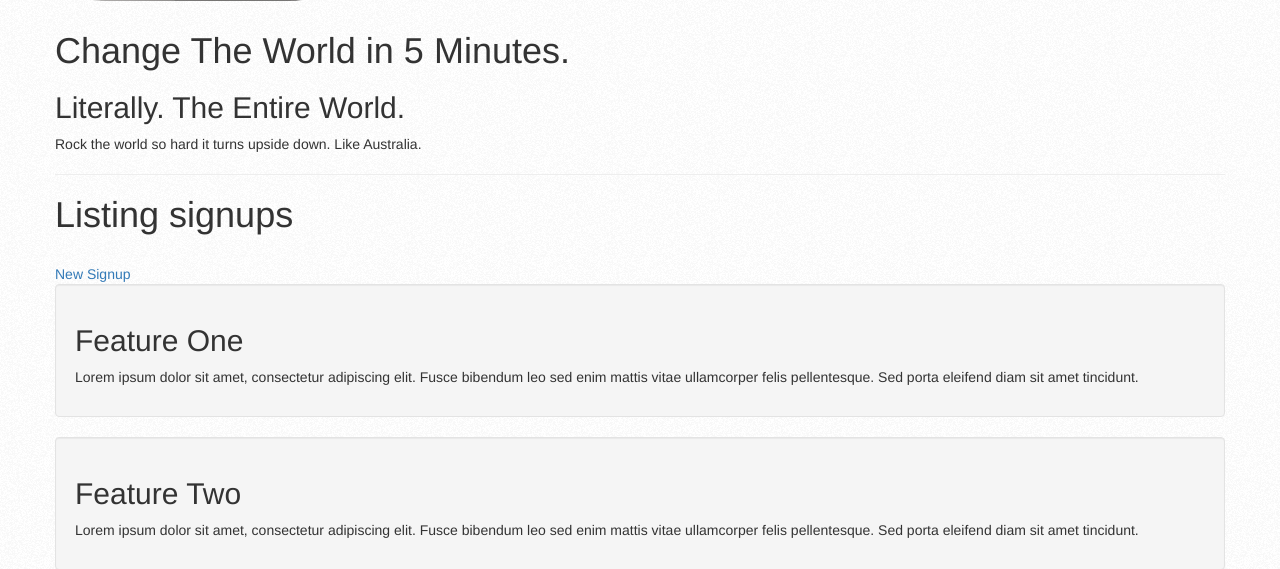
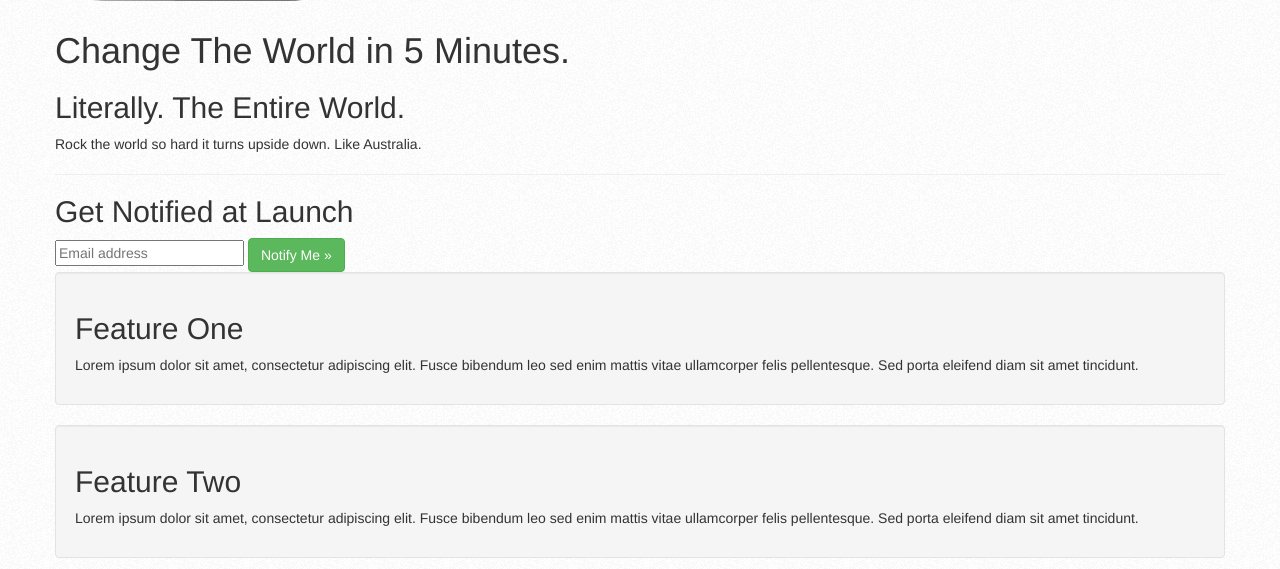
Before and after one commit to robbfitzsimmons/kinsai_launch, a Rails app: page / in a window 1280 px wide. Shown: the part 573-1142 px from the top of the page. Run offline with Rails 7, Linux system fonts and the light colour scheme; data that the repository does not hold is empty; style sheets or scripts are compiled from the project's sources; some libraries are stand-ins or nearby versions.

Commit message:
Error handling for MailChimp API & Security
 * Basic security (deleted/disabled actions for now)
 * MailChimp subscribe no longer requires double opt-in
 * Switched to PostgeSQL for Heroku deployment

```diff
--- a/app/controllers/signups_controller.rb
+++ b/app/controllers/signups_controller.rb
@@ -2,23 +2,28 @@ class SignupsController < ApplicationController
   # GET /signups
   # GET /signups.json
   def index
-    @signups = Signup.all
+    redirect_to root_url
 
-    respond_to do |format|
-      format.html # index.html.erb
-      format.json { render json: @signups }
-    end
+    # @signups = Signup.all
+
+    # respond_to do |format|
+    #   # format.html # index.html.erb
+    #   format.html { render text: 'No list yet :)' }
+    #   format.json { render json: @signups }
+    # end
   end
 
   # GET /signups/1
   # GET /signups/1.json
   def show
-    @signup = Signup.find(params[:id])
+    redirect_to root_url
 
-    respond_to do |format|
-      format.html # show.html.erb
-      format.json { render json: @signup }
-    end
+    # @signup = Signup.find(params[:id])
+
+    # respond_to do |format|
+    #   format.html # show.html.erb
+    #   # format.json { render json: @signup }
+    # end
   end
 
   # GET /signups/new
@@ -36,18 +41,27 @@ class SignupsController < ApplicationController
   # POST /signups.json
   def create
     @signup = Signup.new(params[:signup])
+    @signup.status = Signup::STATUS_NEW
 
     respond_to do |format|
       if @signup.save
 
-        h = Hominid::API.new(Settings.mailchimp_api_key, {:secure => true, :timeout => 60})
-        h.list_subscribe(Settings.mailchimp_list_id, @signup.email)
+        # Handle any MailChimp errors
+        begin
+          h = Hominid::API.new(Settings.mailchimp_api_key, {:secure => true, :timeout => 60})
+          h.list_subscribe(Settings.mailchimp_list_id, @signup.email, {}, 'html', false)
+        rescue Hominid::APIError => e
+          @signup.delete # Don't save the record on error - it wasn't subscribed to the MailChimp list
+          @signup.errors.add(:email, 'MailChimp API Error: ' + e.message)
+        end
+      end
 
-        format.html { redirect_to @signup, notice: Settings.app.signup_success_notice }
-        format.json { render json: @signup, status: :created, location: @signup }
-      else
+      if @signup.errors.any?
         format.html { render action: "new" }
         format.json { render json: @signup.errors, status: :unprocessable_entity }
+      else
+        format.html { redirect_to root_url, notice: Settings.app.signup_success_notice }
+        format.json { render json: @signup, status: :created, location: @signup }
       end
     end
   end
--- a/app/models/signup.rb
+++ b/app/models/signup.rb
@@ -1,3 +1,9 @@
 class Signup < ActiveRecord::Base
+  # Constants
+  STATUS_NEW = 0
+  STATUS_SUBSCRIBED = 1
+  STATUS_INVITED = 2
+
+  # Validations
   validates :email, presence: true, email: true, uniqueness: true
 end
--- a/app/views/signups/show.html.erb
+++ b/app/views/signups/show.html.erb
@@ -1,5 +1,2 @@
-<p id="notice"><%= notice %></p>
 
-
-<%= link_to 'Edit', edit_signup_path(@signup) %> |
-<%= link_to 'Back', signups_path %>
+<p>Not yet!</p>
--- a/config/astrochimp.yml
+++ b/config/astrochimp.yml
@@ -6,6 +6,8 @@ defaults: &defaults
     name: 'Awesome Startup'
     company: 'Company, LLC'
     company_url: 'http://mailchimp.com'
+    twitter_user: 'ChurchMint'
+    facebook_url: 'http://www.facebook.com/churchmint'
 
 development:
   <<: *defaults
--- a/config/routes.rb
+++ b/config/routes.rb
@@ -50,7 +50,7 @@ Astrochimp::Application.routes.draw do
 
   # You can have the root of your site routed with "root"
   # just remember to delete public/index.html.
-  root :to => 'signups#index'
+  root :to => 'signups#new'
 
   # See how all your routes lay out with "rake routes"
 
```
Also changed, not shown: config/database.yml (+12 -14 lines), Gemfile, Gemfile.lock.
